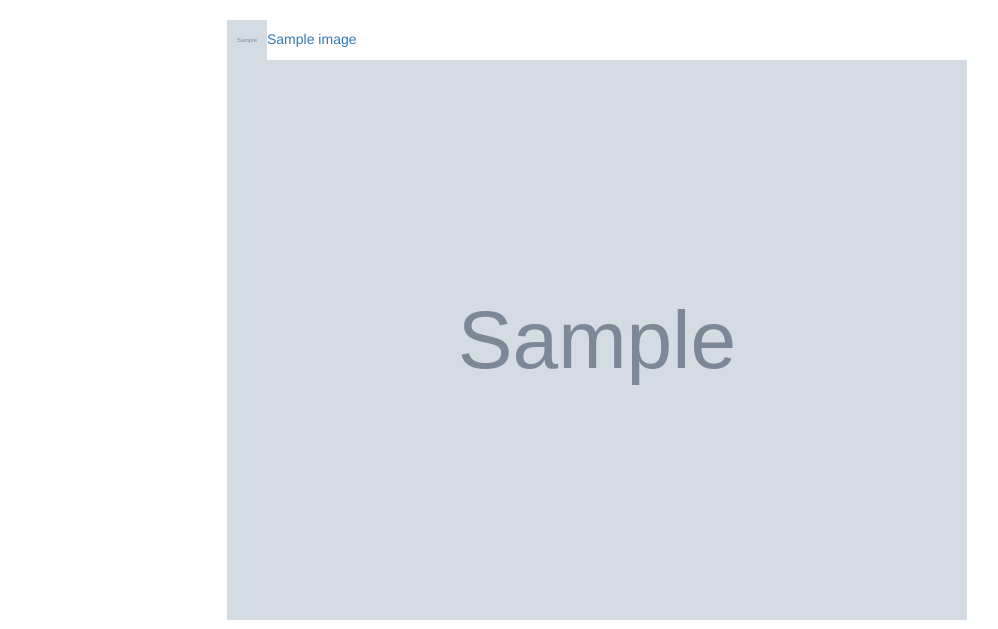
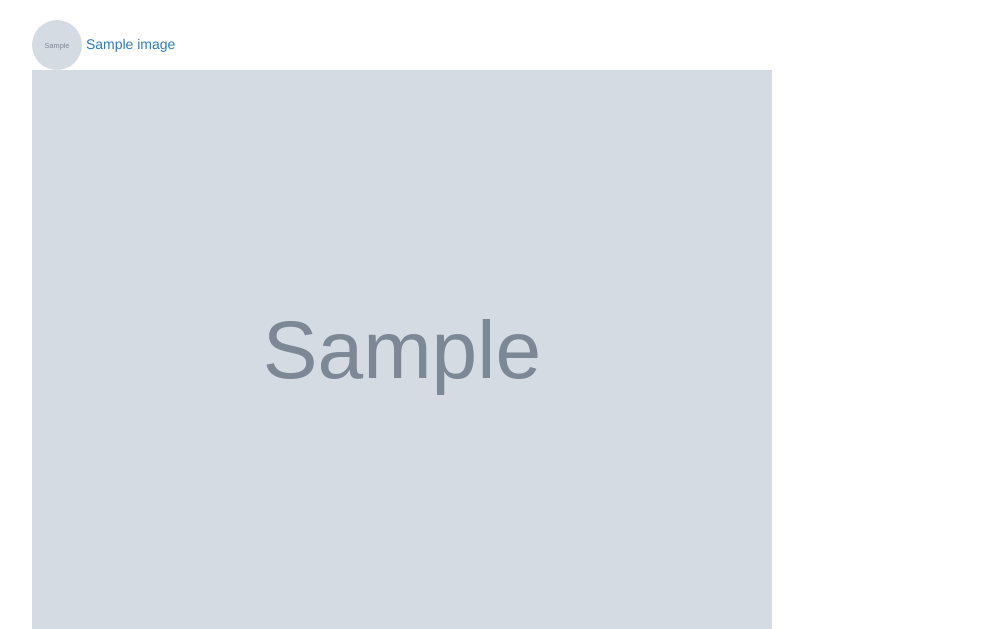
Before and after one commit to NyururuKelvin/instagramApp, a Django app: template ig/templates/temps/index.html in a window 1280 px wide. Shown: the part 52-681 px from the top of the page, without its empty margins (48-1046 px from the left). Run offline with Django 3.2, Linux system fonts and the light colour scheme; the template is opened without the code that fills it: most values are stand-ins (such as "Sample title", 1, 10 or a date in 2020); some libraries are stand-ins or nearby versions.

Commit message:
my commit add templates

```diff
--- a/ig/templates/temps/index.html
+++ b/ig/templates/temps/index.html
@@ -1,16 +1,22 @@
 {%extends 'temps/base.html'%}
+{% load bootstrap3 %}
+{% load static %}
+
+{% block styles %}
+    {% bootstrap_css %}
+    <link rel="stylesheet" href="https://use.fontawesome.com/releases/v5.7.0/css/all.css" integrity="sha384-lZN37f5QGtY3VHgisS14W3ExzMWZxybE1SJSEsQp9S+oqd12jhcu+A56Ebc1zFSJ" crossorigin="anonymous">
+
+{% endblock %}
 
 {% block content %}
     {{block.super}}
     <div class="container">
         <div class="row">
             {%for image in images%}
-            {%for profile in profiles%}
-            <div class="col-lg-2 col-md-2"></div>
             <div class="col-lg-8 col-md-8 mt-2">
                 <div class="card m-3" style="width: auto; margin-left: 10px;">
                     <div>
-                        <img class="m-2 rounded-circle" src="{{image.image.url}}" alt="" style="height: 40px; width: 40px;"><a href="" style="text-decoration: none;">{{image.name}}</a>
+                        <img class="m-2 rounded-circle" src="{{image.image.url}}" alt="" style="height: 50px; width: 50px; border-radius: 50px;"><a href="" style="text-decoration: none;"> {{image.name}}</a>
                     </div>
                     <a href=""><img src="{{image.image.url}}" class="card-img-top img-responsive index_image" id="image" alt="IMAGE" title="" style="height:70vh; width: 100%;" ></a>
                     <div class="card-body">
@@ -24,7 +30,6 @@
             </div>
             <div class="col-lg-2 col-md-2"></div>
             {%endfor%}
-            {%endfor%}
-        </div>
+
     </div>
 {% endblock %}
```
Also changed, not shown: ig/templates/profile/edit-profile.html (added), ig/templates/profile/profile.html (added), ig/templates/temps/new_post.html (added), 1 other file.
